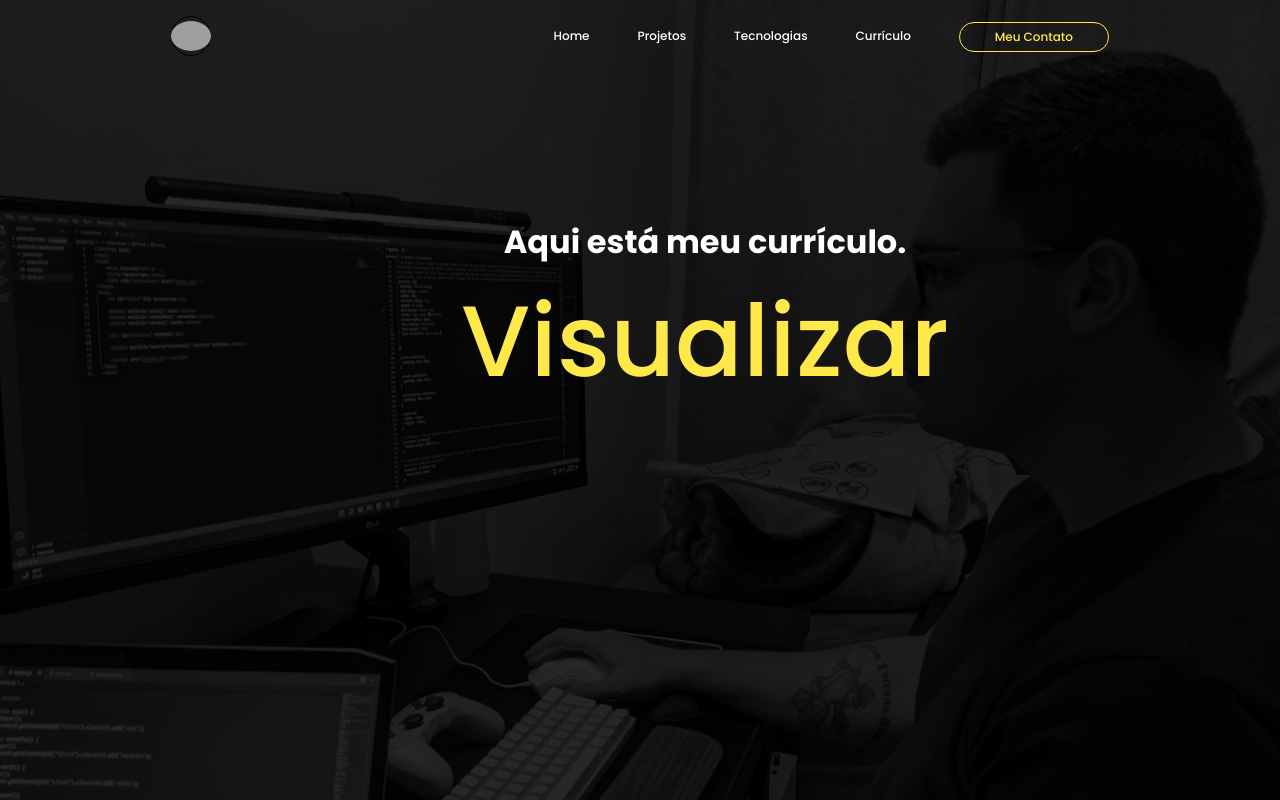
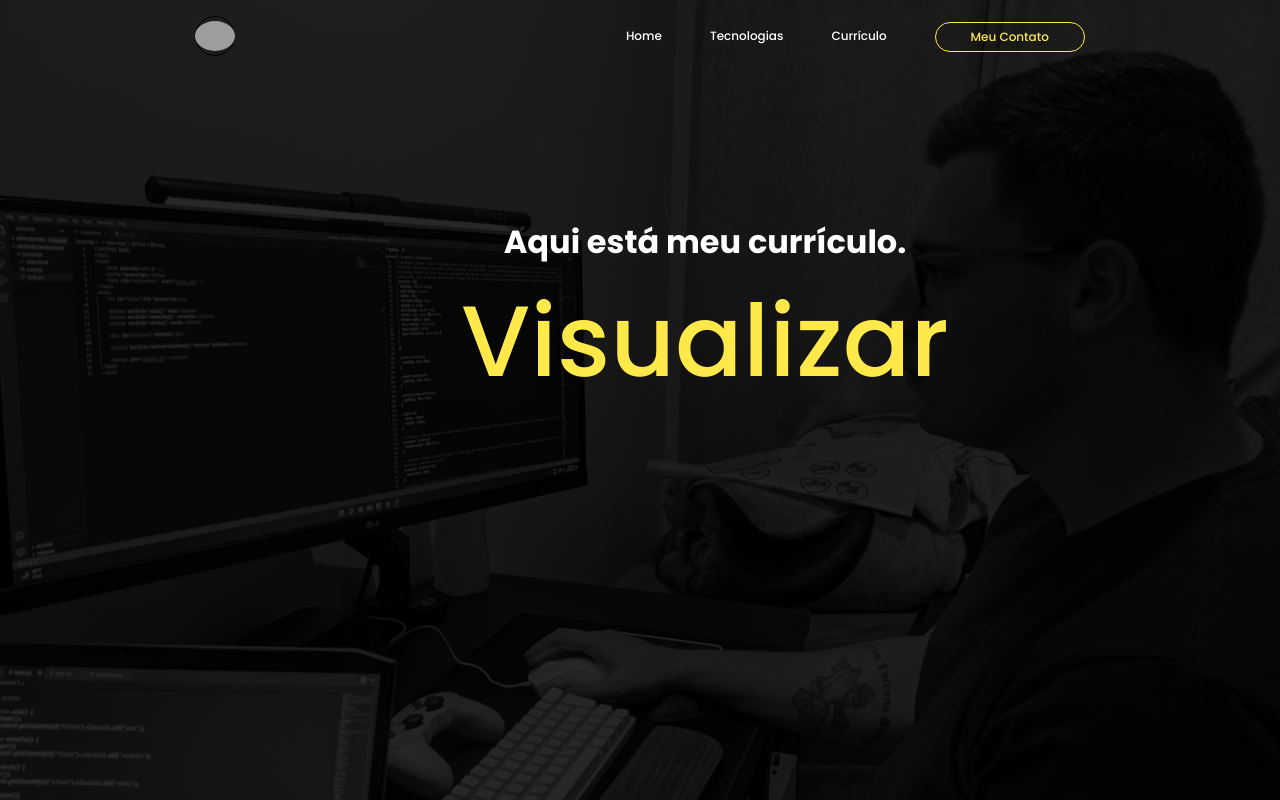
Before and after one commit to lblem/curriculo, a plain HTML site: page index.html in a window 1280 px wide. Drawn offline with nearby package versions, Linux system fonts and the light colour scheme; grey boxes are pictures that could not be loaded.

Commit message:
Update index.html

```diff
--- a/index.html
+++ b/index.html
@@ -22,9 +22,7 @@
                     <a href="https://lucasblem-portifolio.netlify.app/">Home</a>
                 </li>
 
-                <li>
-                    <a href="#">Projetos</a>
-                </li>
+
 
                 <li>
                     <a href="https://lucasblem-tecnologias.netlify.app">Tecnologias</a>
```
